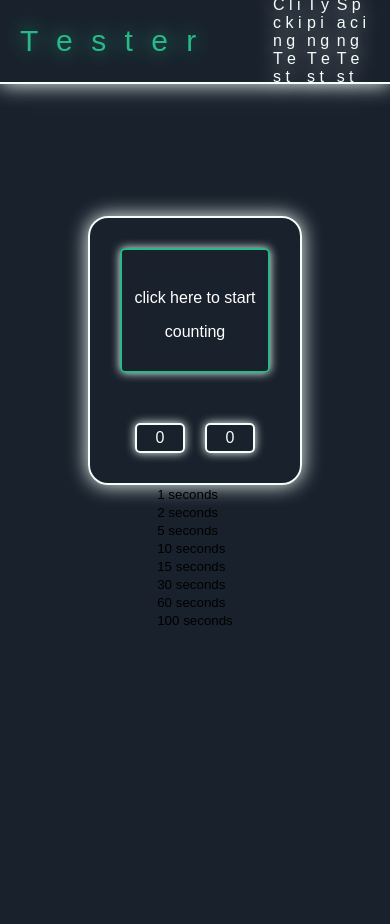
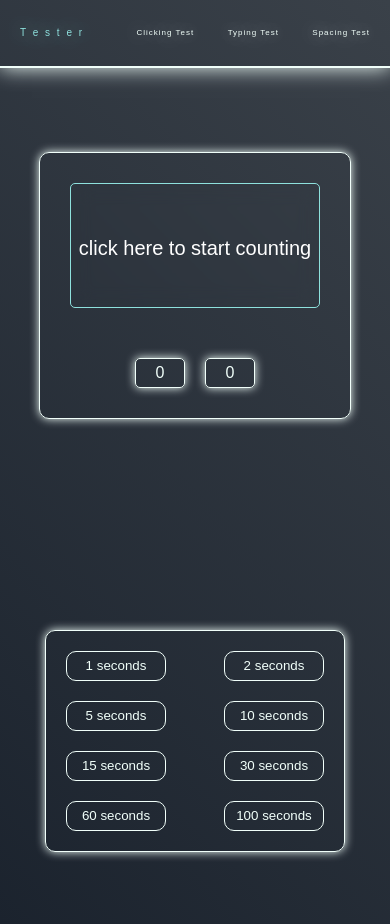
Before and after one commit to LucasNageI/click_test, a React (Vite) app: page / in a window 390 px wide. Shown: the top 924 px of the page. Before the commit the page ends 844 px from the top, so only its background shows below. Built offline with nearby package versions, Linux system fonts and the light colour scheme.

Commit message:
responsive

```diff
--- a/src/App.css
+++ b/src/App.css
@@ -2,10 +2,11 @@
     display: flex;
     flex-direction: column;
     align-items: center;
-    justify-content: center;
-    padding: 0px 30px;
-    width: 100dvw;
-    height: 100dvh;
+    justify-content: space-between;
+    margin-top: 10vh;
+    width: 100%;
+    height: 900px;
+    gap: 200px;
 }
 
 ul {
@@ -21,3 +22,33 @@ a {
     text-decoration: none;
     color: white;
 }
+
+@media (max-width: 1200px) {
+    .main-container {
+        height: 800px;
+        gap: 150px;
+    }
+
+}
+
+@media (max-width: 1000px) {
+    .main-container {
+        height: 700px;
+        gap: 10px;
+    }
+
+}
+
+@media (max-width: 800px) {
+    .main-container {
+        gap: 100px;
+    }
+
+}
+
+@media (max-width: 500px) {
+    .main-container {
+        gap: 50px;
+    }
+
+}
--- a/src/Components/ClickingTest/ClickingTest.css
+++ b/src/Components/ClickingTest/ClickingTest.css
@@ -8,8 +8,8 @@
     align-items: center;
     justify-content: center;
     padding: 30px;
-    border: 2px solid #f1fffa;
-    box-shadow: 0 0 20px #f1fffa;
+    border: 1px solid #f1fffa;
+    box-shadow: 0 0 10px #f1fffa;
     border-radius: 20px;
 }
 
@@ -20,7 +20,7 @@
     border-radius: 20px;
     background-color: transparent;
     backdrop-filter: blur(10px);
-    border: 2px solid #27ba88;
+    border: 1px solid #8ee1dd;
     cursor: pointer;
     color: rgb(255, 255, 255);
     font-size: 30px;
@@ -38,7 +38,7 @@
     justify-content: center;
     padding: 10px;
     color: #f1fffa;
-    border: 2px solid #f1fffa;
+    border: 1px solid #f1fffa;
     box-shadow: 0 0 10px #f1fffa;
     width: 150px;
     height: 30px;
@@ -51,24 +51,10 @@
     gap: 20px;
 }
 
-@media (max-width: 500px) {
 
+@media (max-width: 1200px) {
     .click-test {
-        width: 350px;
-        height: 250px;
-        border-radius: 25px;
-    }
-
-    .click-to-start {
-        font-size: 20px;
-    }
-
-}
-
-@media (max-width: 800px) {
-
-    .click-test {
-        width: 400px;
+        width: 550px;
         height: 200px;
         border-radius: 15px;
     }
@@ -83,19 +69,15 @@
     }
 }
 
-
-@media (max-width: 650px) {
+@media (max-width: 1000px) {
     .click-test {
-        width: 250px;
-        height: 175px;
+        width: 450px;
         border-radius: 10px;
-        box-shadow: 0 0 15px #f1fffa;
     }
 
     .times-clicked, .seconds {
         width: 75px;
         height: 30px;
-        box-shadow: 0 0 15px #f1fffa;
     }
 
     .click-to-start {
@@ -103,16 +85,29 @@
     }
 }
 
-@media (max-width: 450px) {
+@media (max-width: 800px) {
+    .main-page {
+        border-radius: 10px;
+    }
     .click-test {
-        width: 150px;
+        width: 350px;
+        height: 175px;
+        border-radius: 10px;
+    }
+
+    .click-to-start {
+        font-size: 20px;
+    }
+}
+
+@media (max-width: 500px) {
+    .click-test {
+        width: 250px;
         height: 125px;
         border-radius: 5px;
-        box-shadow: 0 0 10px #f1fffa;
     }
 
     .times-clicked, .seconds {
         width: 50px;
-        box-shadow: 0 0 10px #f1fffa;
     }
 }
--- a/src/Components/Header/Header.css
+++ b/src/Components/Header/Header.css
@@ -1,20 +1,19 @@
 .header {
-    position: absolute;
     display: flex;
     align-items: center;
     justify-content: space-between;
     height: 10dvh;
-    width: 100dvw;
+    width: 100%;
     border-bottom: 2px solid #f1fffa;
     box-shadow: 0 0 20px #f1fffa;
 }
 
 .title {
-    color: #27ba88;
+    color: #8ee1dd;
     font-size: 30px;
     padding: 0px 20px;
     letter-spacing: 5px;
-    text-shadow: 0 0 20px #27ba88;
+    text-shadow: 0 0 20px #8ee1dd;
 }
 
 .header-nav {
@@ -22,16 +21,93 @@
     align-items: center;
     justify-content: space-between;
     padding-right: 20px;
-    width: 30%;
+    width: 35%;
 }
 
 .header-links {
     color:  #f1fffa;
     text-shadow: 0 0 20px #f1fffa;
     transition: all 0s ease-in-out;
+    font-size: 16px;
+    letter-spacing: 4px;
 }
 
 .header-links:hover, .header-links:active {
-    color: #27ba88;
-    text-shadow: 0 0 20px #27ba88;
+    color: #8ee1dd;
+    text-shadow: 0 0 20px #8ee1dd;
 }
+
+@media (max-width: 1500px) {
+    .header-nav {
+        width: 40%;
+    }
+}
+
+@media (max-width: 1200px) {
+    .header-nav {
+        width: 45%;
+    }
+}
+
+@media (max-width: 1000px) {
+    .header-links {
+        font-size: 14px;
+    }
+    .header-nav {
+        width: 55%;
+    }
+}
+
+@media (max-width: 800px) {
+    .header {
+        height: 8dvh;
+    }
+
+    .title {
+        font-size: 25px;
+    }
+    .header-links {
+        font-size: 12px;
+        letter-spacing: 2px;
+    }
+    .header-nav {
+        width: 60%;
+    }
+
+}
+
+@media (max-width: 575px) {
+    .title {
+        font-size: 18px;
+        letter-spacing: 3px;
+    }
+    .header-links {
+        font-size: 10px;
+    }
+    .header-nav {
+        width: 60%;
+    }
+}
+
+@media (max-width: 500px) {
+    .title {
+        font-size: 13px;
+        letter-spacing: 2px;
+    }
+    .header-links {
+        font-size: 8px;
+    }
+}
+
+@media (max-width: 400px) {
+    .title {
+        font-size: 10px;
+    }
+    .header-links {
+        font-size: 8px;
+        letter-spacing: 1px;
+    }
+    .header-nav {
+        width: 65%;
+    }
+}
--- a/src/Components/Header/Header.jsx
+++ b/src/Components/Header/Header.jsx
@@ -9,9 +9,9 @@ export const Header = () => {
     <header className='header'>
         <span className='title'>T   e   s   t   e   r</span>
         <nav className='header-nav'>
-            <a className='header-links' href="">C   l   i   c   k   i   n   g      T   e   s   t</a>
-            <a className='header-links' href="">T   y   p   i   n   g      T   e   s   t</a>
-            <a className='header-links' href=""> S   p   a   c   i   n   g      T   e   s   t</a>
+            <a className='header-links' href="">Clicking Test</a>
+            <a className='header-links' href="">Typing Test</a>
+            <a className='header-links' href="">Spacing Test</a>
         </nav>
     </header>
   )
--- a/src/Components/TestSeconds/TestSeconds.css
+++ b/src/Components/TestSeconds/TestSeconds.css
@@ -0,0 +1,75 @@
+.test-seconds-list {
+    display: flex;
+    align-items: center;
+    justify-content: space-between;
+    border: 1px solid #f1fffa;
+    width: 1000px;
+    border-radius: 20px;
+    padding: 20px;
+    box-shadow: 0 0 10px #f1fffa;
+    flex-wrap: wrap;
+    gap: 20px;
+}
+
+.test-seconds-list-item {
+    min-width: 200px;
+    display: flex;
+    align-items: center;
+    justify-content: center;
+    height: 30px;
+    border: 1px solid #f1fffa;
+    color: #f1fffa;
+    border-radius: 10px;
+    cursor: pointer;
+    transition: all ease-in-out 0.1s;
+}
+
+.test-seconds-list-item-span {
+    color: #f1fffa;
+    cursor: pointer;
+}
+
+@media (max-width: 1200px) {
+    .test-seconds-list {
+        width: 900px;
+    }
+
+    .test-seconds-list-item {
+        min-width: 175px;
+    }
+
+}
+
+@media (max-width: 1000px) {
+    .test-seconds-list {
+        width: 700px;
+    }
+
+    .test-seconds-list-item {
+        min-width: 125px;
+    }
+
+}
+
+@media (max-width: 800px) {
+    .test-seconds-list {
+        width: 400px;
+        border-radius: 10px;
+    }
+
+    .test-seconds-list-item {
+        min-width: 150px;
+    }
+
+}
+
+@media (max-width: 500px) {
+    .test-seconds-list {
+        width: 300px;
+    }
+
+    .test-seconds-list-item {
+        min-width: 100px;
+    }
+
+}
--- a/src/Components/TestSeconds/TestSeconds.jsx
+++ b/src/Components/TestSeconds/TestSeconds.jsx
@@ -4,45 +4,45 @@ import './TestSeconds.css'
 export const TestSeconds = () => {
   return (
     <section className='test-seconds-section'>
-        <ul>
+        <ul className='test-seconds-list'>
             <li>
-                <button>
-                    <span>1 seconds</span>
+                <button className='test-seconds-list-item'>
+                    <span className='test-seconds-list-item-span'>1 seconds</span>
                 </button>
             </li>
             <li>
-                <button>
-                    <span>2 seconds</span>
+                <button className='test-seconds-list-item'>
+                    <span className='test-seconds-list-item-span'>2 seconds</span>
                 </button>
             </li>
             <li>
-                <button>
-                    <span>5 seconds</span>
+                <button className='test-seconds-list-item'>
+                    <span className='test-seconds-list-item-span'>5 seconds</span>
                 </button>
             </li>
             <li>
-                <button>
-                    <span>10 seconds</span>
+                <button className='test-seconds-list-item'>
+                    <span className='test-seconds-list-item-span'>10 seconds</span>
                 </button>
             </li>
             <li>
-                <button>
-                    <span>15 seconds</span>
+                <button className='test-seconds-list-item'>
+                    <span className='test-seconds-list-item-span'>15 seconds</span>
                 </button>
             </li>
             <li>
-                <button>
-                    <span>30 seconds</span>
+                <button className='test-seconds-list-item'>
+                    <span className='test-seconds-list-item-span'>30 seconds</span>
                 </button>
             </li>
             <li>
-                <button>
-                    <span>60 seconds</span>
+                <button className='test-seconds-list-item'>
+                    <span className='test-seconds-list-item-span'>60 seconds</span>
                 </button>
             </li>
             <li>
-                <button>
-                    <span>100 seconds</span>
+                <button className='test-seconds-list-item'>
+                    <span className='test-seconds-list-item-span'>100 seconds</span>
                 </button>
             </li>
         </ul>
--- a/src/Components/index.js
+++ b/src/Components/index.js
@@ -10,5 +10,4 @@ export {
     ClickingTest,
     Header,
     TestSeconds
-
 }
--- a/src/index.css
+++ b/src/index.css
@@ -6,5 +6,21 @@
 }
 
 :root {
-    background-color: #19212c;
+    background: rgb(25, 33, 44);
+    background: linear-gradient(45deg, rgba(25, 33, 44, 1) 0%, rgba(58, 65, 73, 1) 100%);
+    height: 120dvh;
 }
+
+::-webkit-scrollbar {
+    width: 8px;
+}
+
+::-webkit-scrollbar-track {
+    background: #424242;
+}
+
+::-webkit-scrollbar-thumb {
+    background-color: #8ee1dd;
+    border-radius: 10px;
+    border: 1px solid #8ee1dd;
+}
```
